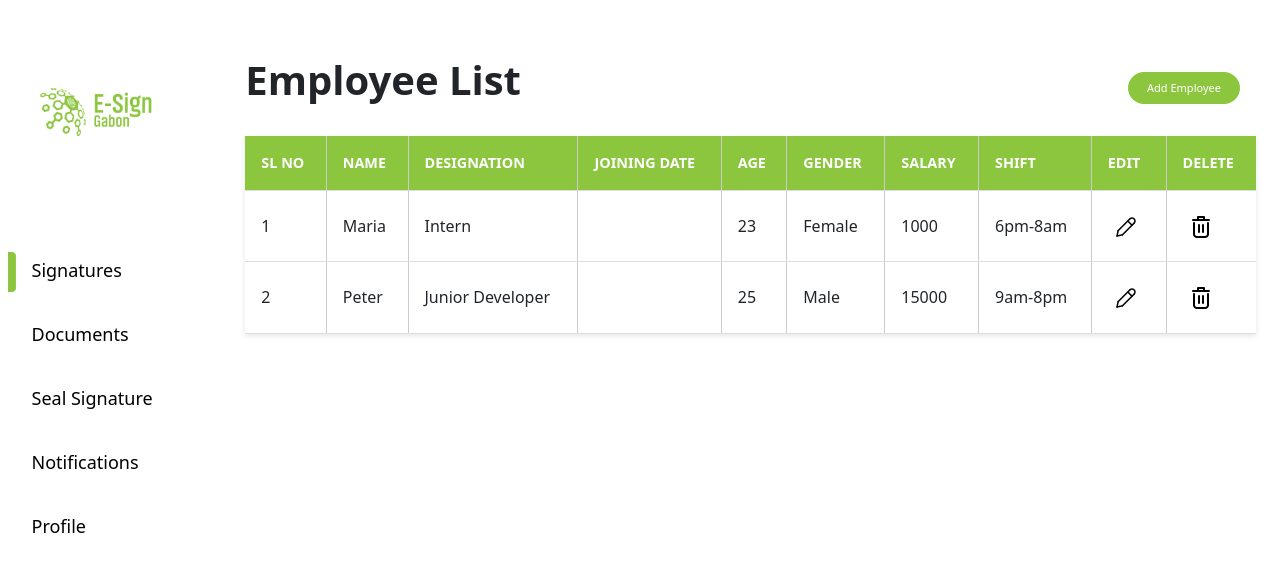
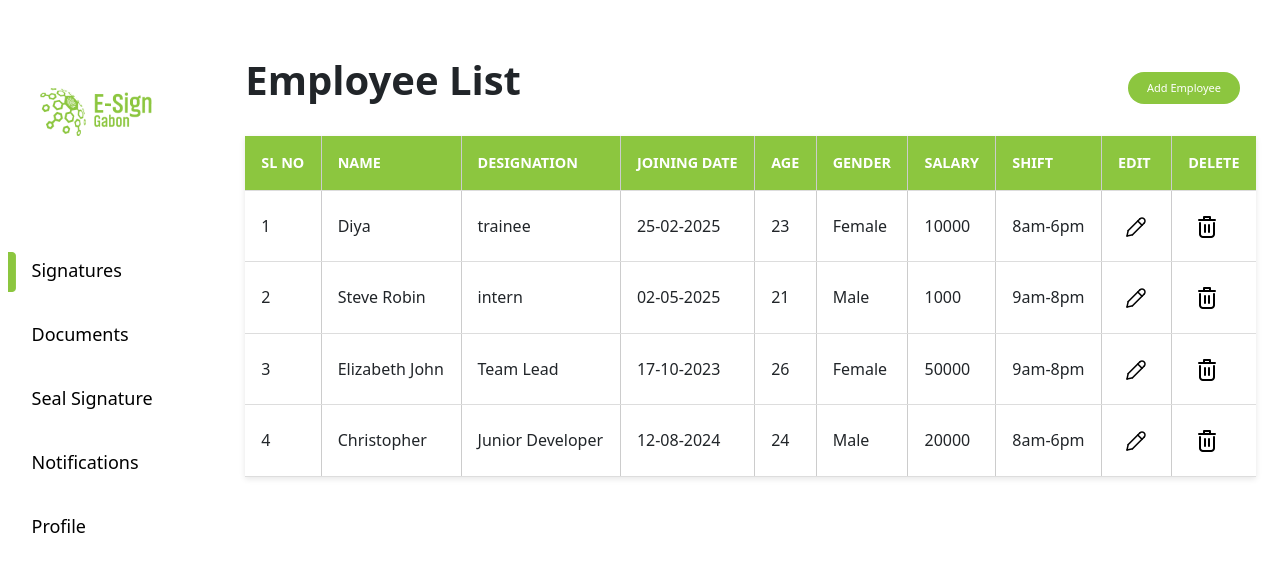
Before and after one commit to DhiaShams/Angular-learning, an Angular app: page /list in a window 1280 px wide. Shown: the top 572 px of the page. Built offline with nearby package versions, Linux system fonts and the light colour scheme; data requests are answered from the project's data file.

Commit message:
Added get api for employee list

```diff
--- /dev/null
+++ b/db.json
@@ -0,0 +1,8 @@
+{
+  "employees": [
+    { "name": "Diya", "designation": "trainee", "salary": "10000", "date": "25-02-2025", "age": "23", "shift": "8am-6pm", "gender": "Female" },
+    { "name": "Steve Robin", "designation": "intern", "salary": "1000", "date": "02-05-2025", "age": "21", "shift": "9am-8pm", "gender": "Male" },
+    { "name": "Elizabeth John", "designation": "Team Lead", "salary": "50000", "date": "17-10-2023", "age": "26", "shift": "9am-8pm", "gender": "Female" },
+    { "name": "Christopher", "designation": "Junior Developer", "salary": "20000", "date": "12-08-2024", "age": "24", "shift": "8am-6pm", "gender": "Male" }
+  ]
+}
--- a/src/app/_service/api.ts
+++ b/src/app/_service/api.ts
@@ -8,6 +8,7 @@ import { Observable } from 'rxjs';
 
 export class ApiService {
   private apiUrl = 'https://jsonplaceholder.typicode.com';
+  private apiUrl2 = 'http://localhost:3000/employees'
   constructor(private https: HttpClient) { }
 
   //get api
@@ -40,4 +41,10 @@ export class ApiService {
     deleteUser(userId: any): Observable<any> {
     return this.https.delete(`${this.apiUrl}/posts/${userId}`);
   }
+  getEmployeeList(){
+      return this.https.get(this.apiUrl2);
+  }
+  addEmployee(data:any){
+
+  }
 }
--- a/src/app/components/employees/employees.html
+++ b/src/app/components/employees/employees.html
@@ -23,7 +23,7 @@
             </tr>
         </thead>
         <tbody>
-            <tr *ngFor="let employee of employees; let i=index">
+            <tr *ngFor="let employee of employeeList; let i=index">
                 <td>{{ i+1 }}</td>
                 <td>{{ employee.name }}</td>
                 <td>{{ employee.designation }}</td>
--- a/src/app/components/employees/employees.ts
+++ b/src/app/components/employees/employees.ts
@@ -1,6 +1,7 @@
 import { Component } from '@angular/core';
 import { FormBuilder, FormGroup, Validators } from '@angular/forms';
 import { Router } from '@angular/router';
+import { ApiService } from '../../_service/api';
 declare var $: any;
 @Component({
   selector: 'app-employees',
@@ -13,6 +14,7 @@ export class Employees {
 
   employeeForm!: FormGroup;
   submitted = false;
+  employeeList: any;
   employeeObj: any = {
     name: '',
     designation: '',
@@ -26,7 +28,7 @@ export class Employees {
   formMode: any;
 
 
-  constructor(private fb: FormBuilder, private router: Router) { }
+  constructor(private fb: FormBuilder, private router: Router,private Api: ApiService) { }
 
   ngOnInit(): void {
     this.employeeForm = this.fb.group({
@@ -38,18 +40,12 @@ export class Employees {
       shift: ['', [Validators.required]],
       salary: ['', [Validators.required, Validators.pattern('^[0-9]+$'), Validators.min(1000)]]
     });
-
+    this.getEmployeeList();
   }
 
   get f() {
     return this.employeeForm.controls;
   }
-
-  //employees : any[] = [];
-  employees = [
-    { name: 'Maria', designation: 'Intern', salary: '1000', date: '', age: '23', shift: '6pm-8am', gender: 'Female' },
-    { name: 'Peter', designation: 'Junior Developer', salary: '15000', date: '', age: '25', shift: '9am-8pm', gender: 'Male' }
-  ];
   public visible = false;
 
   editEmployee(emp: any) {
@@ -82,7 +78,14 @@ export class Employees {
   setFormMode(mode: any) {
     this.formMode = mode;
     this.submitted=false;
-    this.employeeForm.reset();
+  }
+  getEmployeeList(){
+    this.Api.getEmployeeList().subscribe(data=>{
+      this.response = data ;
+      console.log(this.response,'data');
+      this.employeeList = this.response;
+
+    })
   }
 
 }
--- a/src/assets/data/employee-data.json
+++ b/src/assets/data/employee-data.json
@@ -1,8 +1,8 @@
 {
   "status": "200",
   "results": [
-    { "name": "Maria", "designation": "trainee", "salary": "10000", "date": "25-02-2025", "age": "23", "shift": "8am-6pm", "gender": "Female" },
-    { "name": "Steve Robin", "designation": "intern", "salary": "1000", "date": "02-05-2025", "age": "21", "shift": "9am-8pm", "gender": "Male" },
+    { "name": "Maria", "designation": "Trainee", "salary": "10000", "date": "25-02-2025", "age": "23", "shift": "8am-6pm", "gender": "Female" },
+    { "name": "Steve Robin", "designation": "Intern", "salary": "1000", "date": "02-05-2025", "age": "21", "shift": "9am-8pm", "gender": "Male" },
     { "name": "Elizabeth John", "designation": "Team Lead", "salary": "50000", "date": "17-10-2023", "age": "26", "shift": "9am-8pm", "gender": "Female" },
     { "name": "Christopher", "designation": "Junior Developer", "salary": "20000", "date": "12-08-2024", "age": "24", "shift": "8am-6pm", "gender": "Male" }
   ]
```
